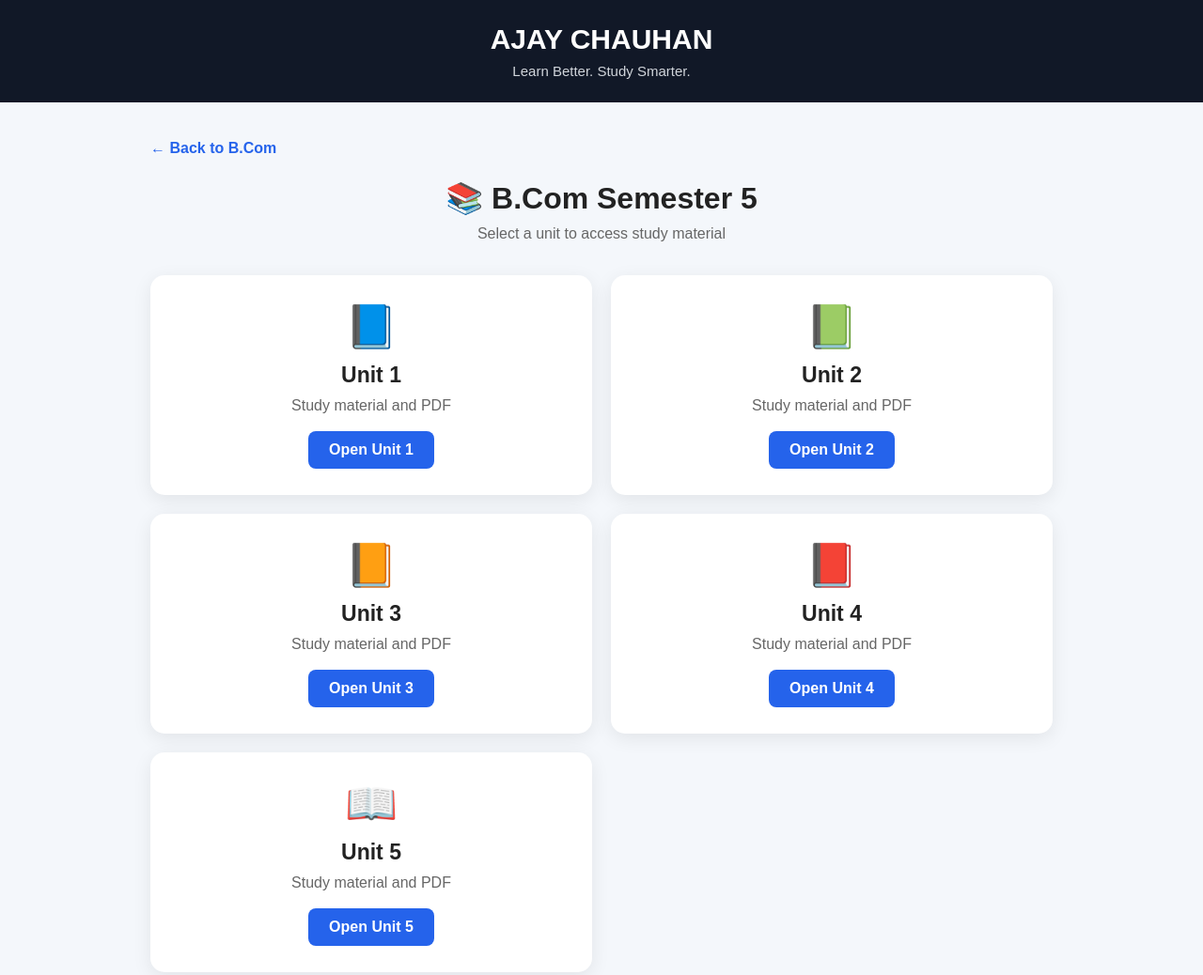
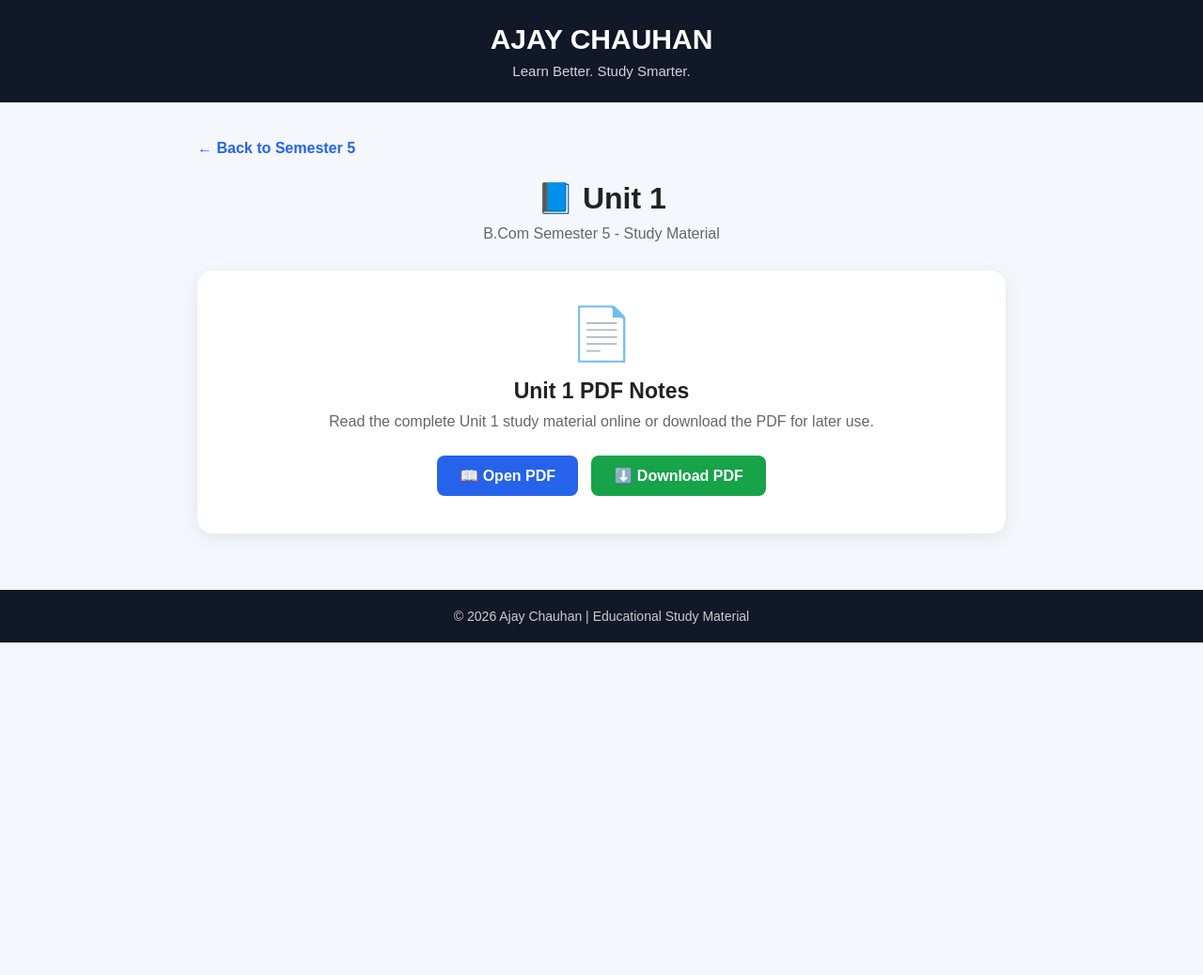
Before and after one commit to ajay83476-create/ajay83476-create.github.io, a plain HTML site: page semester5.html in a window 1280 px wide. Shown: the top 1038 px of the page at 94% size. After the commit the page ends 800 px from the top, so only its background shows below. Drawn offline with Linux system fonts and the light colour scheme.

Commit message:
Update semester5.html

```diff
--- a/semester5.html
+++ b/semester5.html
@@ -1,7 +1,7 @@
 <!DOCTYPE html><html lang="en">
 <head>
     <meta charset="UTF-8">
-    <meta name="viewport" content="width=device-width, initial-scale=1.0"><title>B.Com Semester 5 - Ajay Chauhan</title>
+    <meta name="viewport" content="width=device-width, initial-scale=1.0"><title>Unit 1 | B.Com Semester 5 - Ajay Chauhan</title>
 
 <style>
     * {
@@ -34,7 +34,7 @@
     }
 
     .container {
-        max-width: 1000px;
+        max-width: 900px;
         margin: 40px auto;
         padding: 0 20px;
     }
@@ -49,7 +49,7 @@
 
     .title {
         text-align: center;
-        margin-bottom: 35px;
+        margin-bottom: 30px;
     }
 
     .title h2 {
@@ -61,47 +61,50 @@
         color: #666;
     }
 
-    .unit-grid {
-        display: grid;
-        grid-template-columns: repeat(2, 1fr);
-        gap: 20px;
-    }
-
-    .unit {
+    .pdf-card {
         background: white;
-        padding: 28px;
-        border-radius: 15px;
+        padding: 35px 25px;
+        border-radius: 16px;
         text-align: center;
         box-shadow: 0 5px 20px rgba(0,0,0,0.08);
     }
 
-    .unit .icon {
-        font-size: 45px;
-        margin-bottom: 12px;
+    .pdf-icon {
+        font-size: 55px;
+        margin-bottom: 15px;
     }
 
-    .unit h3 {
+    .pdf-card h3 {
         font-size: 23px;
         margin-bottom: 10px;
     }
 
-    .unit p {
+    .pdf-card p {
         color: #666;
-        margin-bottom: 18px;
+        margin-bottom: 22px;
     }
 
     .btn {
         display: inline-block;
-        padding: 11px 22px;
+        padding: 12px 24px;
         background: #2563eb;
         color: white;
         text-decoration: none;
         border-radius: 8px;
         font-weight: bold;
+        margin: 5px;
     }
 
     .btn:hover {
         background: #1d4ed8;
+    }
+
+    .download {
+        background: #16a34a;
+    }
+
+    .download:hover {
+        background: #15803d;
     }
 
     footer {
@@ -114,12 +117,14 @@
     }
 
     @media (max-width: 600px) {
-        .unit-grid {
-            grid-template-columns: 1fr;
+        .title h2 {
+            font-size: 27px;
         }
 
-        .title h2 {
-            font-size: 27px;
+        .btn {
+            display: block;
+            margin: 10px auto;
+            max-width: 220px;
         }
     }
 </style>
@@ -127,75 +132,33 @@
 </head><body><header>
     <h1>AJAY CHAUHAN</h1>
     <p>Learn Better. Study Smarter.</p>
-</header><div class="container"><a href="bcom.html" class="back">
-    ← Back to B.Com
+</header><div class="container"><a href="sem5.html" class="back">
+    ← Back to Semester 5
 </a>
 
 <div class="title">
-    <h2>📚 B.Com Semester 5</h2>
-    <p>Select a unit to access study material</p>
+    <h2>📘 Unit 1</h2>
+    <p>B.Com Semester 5 - Study Material</p>
 </div>
 
-<div class="unit-grid">
+<div class="pdf-card">
 
-    <!-- Unit 1 -->
-    <div class="unit">
-        <div class="icon">📘</div>
-        <h3>Unit 1</h3>
-        <p>Study material and PDF</p>
+    <div class="pdf-icon">📄</div>
 
-        <a href="unit1-sem5.html" class="btn">
-            Open Unit 1
-        </a>
-    </div>
+    <h3>Unit 1 PDF Notes</h3>
 
+    <p>
+        Read the complete Unit 1 study material online
+        or download the PDF for later use.
+    </p>
 
-    <!-- Unit 2 -->
-    <div class="unit">
-        <div class="icon">📗</div>
-        <h3>Unit 2</h3>
-        <p>Study material and PDF</p>
+    <a href="unit1-sem5.pdf" target="_blank" class="btn">
+        📖 Open PDF
+    </a>
 
-        <a href="unit2-sem5.html" class="btn">
-            Open Unit 2
-        </a>
-    </div>
-
-
-    <!-- Unit 3 -->
-    <div class="unit">
-        <div class="icon">📙</div>
-        <h3>Unit 3</h3>
-        <p>Study material and PDF</p>
-
-        <a href="unit3-sem5.html" class="btn">
-            Open Unit 3
-        </a>
-    </div>
-
-
-    <!-- Unit 4 -->
-    <div class="unit">
-        <div class="icon">📕</div>
-        <h3>Unit 4</h3>
-        <p>Study material and PDF</p>
-
-        <a href="unit4-sem5.html" class="btn">
-            Open Unit 4
-        </a>
-    </div>
-
-
-    <!-- Unit 5 -->
-    <div class="unit">
-        <div class="icon">📖</div>
-        <h3>Unit 5</h3>
-        <p>Study material and PDF</p>
-
-        <a href="unit5-sem5.html" class="btn">
-            Open Unit 5
-        </a>
-    </div>
+    <a href="unit1-sem5.pdf" download class="btn download">
+        ⬇️ Download PDF
+    </a>
 
 </div>
 
```
